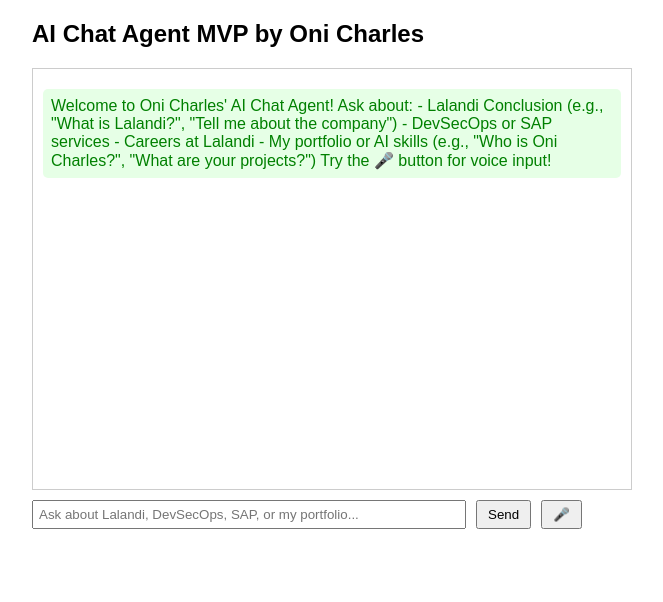
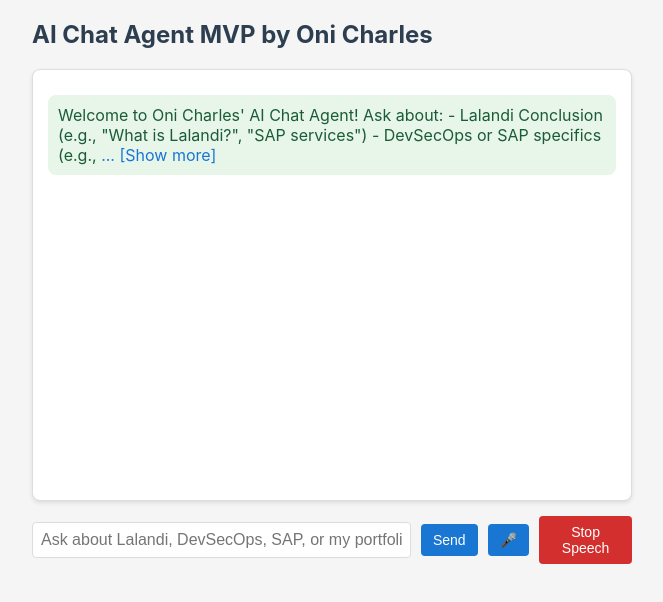
Before and after one commit to mainbtpty/AI-Chat-Agent-MVP, a plain HTML site: page Index.html in a window 1280 px wide. Shown: the whole page, without its empty margins (308-971 px from the left). Drawn offline with Linux system fonts and the light colour scheme.

Commit message:
Update Index.html

```diff
--- a/Index.html
+++ b/Index.html
@@ -3,19 +3,80 @@
 <head>
   <meta charset="UTF-8" />
   <meta name="viewport" content="width=device-width, initial-scale=1" />
-  <title>AI Chat Agent MVP with Gemini API</title>
+  <title>AI Chat Agent MVP by Oni Charles</title>
   <style>
-    body { font-family: Arial, sans-serif; max-width: 600px; margin: 20px auto; }
-    #chat { border: 1px solid #ccc; padding: 10px; height: 400px; overflow-y: auto; }
-    .message { margin: 10px 0; padding: 8px; border-radius: 5px; }
-    .user { text-align: right; color: blue; background: #e6f3ff; }
-    .agent { text-align: left; color: green; background: #e6ffe6; }
-    .error { text-align: left; color: red; background: #ffe6e6; }
-    #inputArea { margin-top: 10px; display: flex; gap: 10px; }
-    #userInput { width: 70%; padding: 5px; }
-    #sendBtn, #voiceBtn { padding: 5px 10px; cursor: pointer; }
-    #voiceBtn.listening { background: #ffcccc; }
-    .loading::after { content: '⏳'; animation: spin 1s infinite; }
+    body {
+      font-family: -apple-system, BlinkMacSystemFont, 'Segoe UI', Roboto, sans-serif;
+      max-width: 600px;
+      margin: 20px auto;
+      background: #f5f5f5;
+    }
+    h2 { color: #2c3e50; }
+    #chat {
+      border: 1px solid #ddd;
+      padding: 15px;
+      height: 400px;
+      overflow-y: auto;
+      background: #fff;
+      border-radius: 8px;
+      box-shadow: 0 2px 4px rgba(0,0,0,0.1);
+    }
+    .message {
+      margin: 10px 0;
+      padding: 10px;
+      border-radius: 8px;
+      animation: fadeIn 0.3s ease-in;
+    }
+    .user {
+      text-align: right;
+      color: #2c3e50;
+      background: #e3f2fd;
+    }
+    .agent {
+      text-align: left;
+      color: #1a5c37;
+      background: #e8f5e9;
+    }
+    .error {
+      text-align: left;
+      color: #d32f2f;
+      background: #ffebee;
+    }
+    #inputArea {
+      margin-top: 15px;
+      display: flex;
+      gap: 10px;
+      align-items: center;
+    }
+    #userInput {
+      width: 70%;
+      padding: 8px;
+      border: 1px solid #ddd;
+      border-radius: 4px;
+      font-size: 16px;
+    }
+    #sendBtn, #voiceBtn, #stopSpeechBtn {
+      padding: 8px 12px;
+      border: none;
+      border-radius: 4px;
+      cursor: pointer;
+      background: #1976d2;
+      color: #fff;
+      font-size: 14px;
+    }
+    #voiceBtn.listening { background: #d81b60; }
+    #stopSpeechBtn { background: #d32f2f; }
+    .loading::after {
+      content: '⏳';
+      animation: spin 1s infinite;
+      margin-left: 5px;
+    }
+    .truncated::after {
+      content: '... [Show more]';
+      color: #1976d2;
+      cursor: pointer;
+    }
+    @keyframes fadeIn { from { opacity: 0; } to { opacity: 1; } }
     @keyframes spin { 100% { transform: rotate(360deg); } }
   </style>
 </head>
@@ -29,6 +90,7 @@
   <input type="text" id="userInput" placeholder="Ask about Lalandi, DevSecOps, SAP, or my portfolio..." />
   <button id="sendBtn">Send</button>
   <button id="voiceBtn">🎤</button>
+  <button id="stopSpeechBtn">Stop Speech</button>
 </div>
 
 <script>
@@ -36,93 +98,175 @@
   const userInput = document.getElementById('userInput');
   const sendBtn = document.getElementById('sendBtn');
   const voiceBtn = document.getElementById('voiceBtn');
+  const stopSpeechBtn = document.getElementById('stopSpeechBtn');
+  let chatHistory = [];
+  let currentUtterance = null;
 
-  // Dataset for keyword-based responses
+  // Dataset
   const dataset = [
     {
-      keywords: ['about', 'company', 'lalandi', 'conclusion', 'who is lalandi', 'what is lalandi'],
-      answer: `Lalandi Conclusion is a Cape Town-based software development company established in 2006. As a proud member of the Dutch Conclusion group, we have earned the trust of clients in Africa and Europe as their preferred technology partner. Our mission is to craft bespoke software solutions where code meets artistry, blending creativity and technical expertise to streamline and optimize business operations. We are part of a unique ecosystem with over 30 expert companies, a 79% fan score, 4500+ professionals, and 500+ clients, enabling us to solve problems individually or collaboratively.`
+      id: 'company-overview',
+      subtopics: [
+        {
+          keywords: ['lalandi', 'conclusion', 'who is lalandi', 'what is lalandi'],
+          weight: 2,
+          answer: `Lalandi Conclusion is a Cape Town-based software development company established in 2006, part of the Dutch Conclusion group. We are trusted by clients in Africa and Europe for bespoke software solutions that blend artistry and technical expertise.`
+        },
+        {
+          keywords: ['ecosystem', 'conclusion group', 'network'],
+          weight: 1,
+          answer: `As part of the Conclusion group, Lalandi operates in a unique ecosystem with over 30 expert companies, a 79% fan score, 4500+ professionals, and 500+ clients, enabling collaborative problem-solving.`
+        }
+      ]
     },
     {
-      keywords: ['devsecops', 'security', 'software development', 'automation', 'agile', 'lean'],
-      answer: `Our DevSecOps service at Lalandi Conclusion offers leadership, team training, continuous process improvement, and a repository for shared best practices, blueprints, and code. We use a standardized set of tools across automated delivery pipelines to ensure efficiency. Our development-centric approach integrates Engineering, Operations, and Security Compliance, addressing concerns like secure design, governance, and skills gaps. By incorporating Agile and Lean principles, we enable adaptive design, evolutionary development, early implementation, and rapid, flexible deployment of software changes.`
+      id: 'devsecops',
+      subtopics: [
+        {
+          keywords: ['devsecops', 'security', 'automation', 'agile', 'lean'],
+          weight: 2,
+          answer: `Lalandi’s DevSecOps service integrates Engineering, Operations, and Security Compliance using Agile and Lean principles, offering leadership, team training, and standardized tools for efficient software delivery.`
+        },
+        {
+          keywords: ['devsecops benefits', 'security benefits', 'why devsecops'],
+          weight: 1,
+          answer: `Our DevSecOps approach ensures rapid, secure software deployment by addressing secure design, governance, and skills gaps, promoting best practices across automated pipelines.`
+        }
+      ]
     },
     {
-      keywords: ['sap', 'sap team', 'sap services', 'system stability', 'incident management'],
-      answer: `Our SAP team at Lalandi Conclusion provides comprehensive assistance and maintenance for SAP systems, focusing on:
-1. **System Stability**: Monitoring performance to ensure availability and minimize downtime.
-2. **Incident Management**: Resolving user-reported issues like errors or data inconsistencies.
-3. **Change Management**: Implementing updates, patches, and upgrades while following strict processes.
-4. **User Support**: Assisting users with queries, navigation, and training.
-5. **System Monitoring**: Proactively identifying issues and performing maintenance like backups and optimizations.
-6. **Continuous Improvement**: Enhancing functionality and usability.
-7. **Documentation**: Maintaining detailed system records for consistency.
-8. **Collaboration**: Working with IT teams and stakeholders to resolve complex issues.
-These services drive efficiency, innovation, and growth for our clients.`
+      id: 'sap-services',
+      subtopics: [
+        {
+          keywords: ['sap', 'sap team', 'sap services'],
+          weight: 2,
+          answer: `Lalandi’s SAP team provides comprehensive support for SAP systems, focusing on stability, incident management, user support, and continuous improvement to drive efficiency and innovation.`
+        },
+        {
+          keywords: ['system stability', 'sap stability'],
+          weight: 1,
+          answer: `We ensure SAP system stability by monitoring performance, minimizing downtime, and proactively resolving technical issues.`
+        },
+        {
+          keywords: ['incident management', 'sap issues'],
+          weight: 1,
+          answer: `Our SAP team promptly resolves user-reported incidents like system errors or data inconsistencies to minimize business disruption.`
+        },
+        {
+          keywords: ['user support', 'sap training'],
+          weight: 1,
+          answer: `We provide timely user support, including query resolution, system navigation assistance, and training to maximize SAP system usage.`
+        }
+      ]
     },
     {
-      keywords: ['careers', 'jobs', 'work at lalandi', 'vacancies', 'join lalandi'],
-      answer: `Interested in working at Lalandi Conclusion? We offer opportunities to contribute to meaningful IT projects as part of a collaborative team. Based in Cape Town and part of the Conclusion group, we recruit top technical minds in Africa to craft strategic software solutions. Check our current vacancies to join our talented team and help optimize clients' business operations! Visit our careers page for more details: https://www.conclusion.nl/en/lalandi#careers`
+      id: 'careers',
+      subtopics: [
+        {
+          keywords: ['careers', 'jobs', 'work at lalandi', 'vacancies', 'join lalandi'],
+          weight: 2,
+          answer: `Join Lalandi Conclusion in Cape Town to work on meaningful IT projects with a collaborative team. Check our vacancies at https://www.conclusion.nl/en/lalandi#careers.`
+        }
+      ]
     },
     {
-      keywords: ['expertise', 'services', 'what we do', 'software', 'architecture', 'devops', 'consulting'],
-      answer: `Lalandi Conclusion specializes in:
-- **Software Development**: Building the right software with precision and artistry.
-- **Architecture**: Enabling business growth through proven solution architectures and technologies.
-- **DevOps**: Harmonizing collaboration, automation, and continuous improvement for software excellence.
-- **IT Consulting**: Leveraging cutting-edge technologies and strategic insights to optimize digital infrastructure, enhance efficiency, and drive innovation.
-Our talented team collaborates to deliver strategic solutions that streamline and optimize business operations.`
+      id: 'expertise',
+      subtopics: [
+        {
+          keywords: ['expertise', 'services', 'what we do', 'software', 'architecture', 'devops', 'consulting'],
+          weight: 2,
+          answer: `Lalandi specializes in software development, solution architecture, DevOps, and IT consulting to optimize business operations with cutting-edge technologies.`
+        },
+        {
+          keywords: ['software development', 'build software'],
+          weight: 1,
+          answer: `We build bespoke software solutions with precision and artistry to meet business needs.`
+        },
+        {
+          keywords: ['architecture', 'solution architecture'],
+          weight: 1,
+          answer: `Our proven solution architectures enable business growth through strategic technology applications.`
+        }
+      ]
     },
     {
-      keywords: ['oni charles', 'who is charles', 'oni', 'charles'],
-      answer: `Professional Summary: Oni Charles
-I am a self-taught Web3 developer with strong front-end and blockchain integration skills. My expertise includes:
-- **Languages & Libraries**: JavaScript, Solidity, Python, Ethers.js, Web3.js, IPFS, Moralis.
-- **Frontend**: React.js, Next.js, Bootstrap, Material-UI, Redux.
-- **Backend & Tools**: Node.js, Express.js, MongoDB, PostgreSQL, REST APIs.
-- **Blockchain**: Ethereum, BDAG (BlockDAG Testnet), Hardhat, Truffle.
-- **Smart Contracts**: Solidity, Hardhat, OpenZeppelin.
-- **Web3 Stack**: MetaMask, IPFS, Web3.Storage, Moralis.
-- **AI Tools**: OpenAI (DALL·E, GPT), Hugging Face (Stable Diffusion), ChatGPT, Gemini.
-I specialize in deploying full-stack decentralized applications (dApps) with smart contracts, authentication (MetaMask), and decentralized storage. I built this chatbot to showcase my ability to integrate AI APIs with web technologies.`
+      id: 'oni-charles',
+      subtopics: [
+        {
+          keywords: ['oni charles', 'who is charles', 'oni', 'charles'],
+          weight: 2,
+          answer: `Oni Charles is a self-taught Web3 developer skilled in JavaScript, Solidity, Python, React, Node.js, and AI tools like Gemini and OpenAI, with experience in building dApps and AI-driven solutions like this chatbot.`
+        },
+        {
+          keywords: ['blockchain', 'web3', 'smart contracts'],
+          weight: 1,
+          answer: `I specialize in Web3 development, deploying decentralized applications with Solidity, Hardhat, and Ethereum, integrated with MetaMask and IPFS.`
+        }
+      ]
     },
     {
-      keywords: ['portfolio', 'projects', 'work', 'examples'],
-      answer: `My Portfolio: Oni Charles
-I’ve built projects like:
-- This AI-powered chatbot, integrating the Gemini API with voice input/output.
-- A web scraper for extracting website content (e.g., Lalandi Conclusion data).
-- Decentralized applications using React, Solidity, and Ethereum for Web3 solutions.
-- Full-stack apps with Node.js, Express, and MongoDB.
-Ask me about specific projects to learn more, or check my GitHub for code samples!`
+      id: 'portfolio',
+      subtopics: [
+        {
+          keywords: ['portfolio', 'projects', 'work', 'examples'],
+          weight: 2,
+          answer: `Oni Charles’ portfolio includes this AI chatbot (Gemini API, Web Speech API), a web scraper for Lalandi data, and Web3 dApps using React and Solidity. Ask for details or check my GitHub!`
+        }
+      ]
     },
     {
-      keywords: ['ai skills', 'machine learning', 'ai expertise', 'chatbot skills'],
-      answer: `AI Skills Showcase: Oni Charles
-This chatbot demonstrates my ability to integrate the Gemini AI API with web technologies, combining natural language processing with voice input/output using the Web Speech API. I have experience with AI tools like OpenAI (GPT, DALL·E), Hugging Face (Stable Diffusion), ChatGPT, and Gemini, as well as building user-friendly interfaces with React and Next.js. My skills extend to scripting and automation with Python and JavaScript, making me versatile in delivering AI-driven solutions.`
+      id: 'ai-skills',
+      subtopics: [
+        {
+          keywords: ['ai skills', 'machine learning', 'ai expertise', 'chatbot skills'],
+          weight: 2,
+          answer: `I built this chatbot to showcase my AI skills, integrating the Gemini API with web technologies and Web Speech API for voice input/output, complemented by experience with OpenAI and Hugging Face.`
+        }
+      ]
     }
   ];
 
-  // Add message to chat window
-  function addMessage(text, sender) {
+  // Add message to chat window with truncation
+  function addMessage(text, sender, fullText = text) {
     const msgDiv = document.createElement('div');
     msgDiv.className = `message ${sender}`;
-    msgDiv.textContent = text;
+    const maxDisplayLength = 150;
+    if (text.length > maxDisplayLength) {
+      msgDiv.textContent = text.substring(0, maxDisplayLength);
+      msgDiv.classList.add('truncated');
+      msgDiv.onclick = () => {
+        msgDiv.textContent = fullText;
+        msgDiv.classList.remove('truncated');
+      };
+    } else {
+      msgDiv.textContent = text;
+    }
     chat.appendChild(msgDiv);
     chat.scrollTop = chat.scrollHeight;
+    chatHistory.push({ sender, text: fullText });
+    if (chatHistory.length > 10) chatHistory.shift(); // Keep last 10 messages
   }
 
   // Speak text aloud
   function speak(text) {
     if ('speechSynthesis' in window) {
-      const utterance = new SpeechSynthesisUtterance(text);
-      utterance.lang = 'en-US';
-      utterance.rate = 1.0;
-      window.speechSynthesis.speak(utterance);
+      window.speechSynthesis.cancel(); // Stop any ongoing speech
+      currentUtterance = new SpeechSynthesisUtterance(text);
+      currentUtterance.lang = 'en-US';
+      currentUtterance.rate = 1.0;
+      window.speechSynthesis.speak(currentUtterance);
     } else {
       addMessage('Text-to-speech not supported in this browser.', 'error');
     }
   }
+
+  // Stop speech
+  stopSpeechBtn.addEventListener('click', () => {
+    if ('speechSynthesis' in window) {
+      window.speechSynthesis.cancel();
+      currentUtterance = null;
+    }
+  });
 
   // Voice recognition setup
   const SpeechRecognition = window.SpeechRecognition || window.webkitSpeechRecognition;
@@ -160,37 +304,50 @@ This chatbot demonstrates my ability to integrate the Gemini AI API with web tec
     voiceBtn.textContent = 'Voice Not Supported';
   }
 
-  // Improved keyword matching
+  // Advanced keyword matching with scoring
   function checkDataset(input) {
     const lowerInput = input.toLowerCase().trim();
     const inputWords = lowerInput.split(/\s+/);
     console.log('Checking dataset for:', lowerInput);
 
+    let bestMatch = null;
+    let highestScore = 0;
+
     for (const entry of dataset) {
-      const matched = entry.keywords.some(keyword => {
-        const keywordLower = keyword.toLowerCase();
-        // Check if keyword is a phrase or single word
-        if (keywordLower.includes(' ')) {
-          return lowerInput.includes(keywordLower);
+      for (const subtopic of entry.subtopics) {
+        let score = 0;
+        subtopic.keywords.forEach(keyword => {
+          const keywordLower = keyword.toLowerCase();
+          if (keywordLower.includes(' ')) {
+            if (lowerInput.includes(keywordLower)) score += subtopic.weight * 2;
+          } else {
+            if (inputWords.some(word => word.includes(keywordLower) || keywordLower.includes(word))) {
+              score += subtopic.weight;
+            }
+          }
+        });
+        console.log(`Subtopic: ${subtopic.answer.substring(0, 30)}..., Score: ${score}`);
+        if (score > highestScore) {
+          highestScore = score;
+          bestMatch = subtopic.answer;
         }
-        // Check if any input word matches the keyword
-        return inputWords.some(word => word.includes(keywordLower) || keywordLower.includes(word));
-      });
-      if (matched) {
-        console.log('Dataset match found:', entry.answer);
-        return entry.answer;
       }
+    }
+
+    if (highestScore > 0) {
+      console.log('Dataset match found:', bestMatch);
+      return bestMatch;
     }
     console.log('No dataset match, falling back to API');
     return null;
   }
 
-  // Call Gemini API with context and rate limit delay
+  // Call Gemini API with context and history
   let lastApiCall = 0;
   async function callGeminiAPI(userText) {
-    const apiKey = 'YOUR_ACTUAL_GEMINI_API_KEY'; // Replace with your valid Gemini API key
+    const apiKey = 'AIzaSyD1rrdR9nJs3TJCFYNlp1FfFWwhcJxoImo'; // Replace with your valid Gemini API key
     const url = 'https://generativelanguage.googleapis.com/v1beta/models/gemini-1.5-flash:generateContent';
-    const minDelay = 4000; // 4 seconds to avoid rate limits (15 RPM)
+    const minDelay = 4000; // 4 seconds to avoid rate limits
 
     // Enforce minimum delay
     const now = Date.now();
@@ -199,12 +356,26 @@ This chatbot demonstrates my ability to integrate the Gemini AI API with web tec
       await new Promise(resolve => setTimeout(resolve, minDelay - timeSinceLast));
     }
 
-    // Add context about Lalandi Conclusion
-    const context = `You are an AI assistant for Lalandi Conclusion, a Cape Town-based software development company part of the Dutch Conclusion group. Focus on providing information about their services (DevSecOps, SAP, software development, IT consulting), company details, or my portfolio as Oni Charles. If the query is unrelated, provide a general but concise response.`;
-    const fullText = `${context}\n\nUser query: ${userText}`;
+    // Build context with dataset and history
+    const datasetContext = dataset.map(entry =>
+      entry.subtopics.map(sub => sub.answer).join('\n')
+    ).join('\n\n');
+    const historyContext = chatHistory
+      .slice(-4)
+      .map(msg => `${msg.sender === 'user' ? 'User' : 'Assistant'}: ${msg.text}`)
+      .join('\n');
+    const prompt = `You are an AI assistant for Lalandi Conclusion, a Cape Town-based software development company. Use the following knowledge base to answer queries precisely in 2-3 sentences, focusing on Lalandi’s services (DevSecOps, SAP, software development, IT consulting), company details, or Oni Charles’ portfolio. If the query is unrelated, provide a concise general response.
+
+Knowledge Base:
+${datasetContext}
+
+Chat History:
+${historyContext}
+
+User Query: ${userText}`;
 
     const body = {
-      contents: [{ parts: [{ text: fullText }] }]
+      contents: [{ parts: [{ text: prompt }] }]
     };
 
     try {
@@ -247,7 +418,7 @@ This chatbot demonstrates my ability to integrate the Gemini AI API with web tec
     // Check dataset first
     const datasetReply = checkDataset(input);
     if (datasetReply) {
-      addMessage(datasetReply, 'agent');
+      addMessage(datasetReply, 'agent', datasetReply);
       speak(datasetReply);
       return;
     }
@@ -256,7 +427,7 @@ This chatbot demonstrates my ability to integrate the Gemini AI API with web tec
     addMessage('Thinking...', 'agent');
     const aiReply = await callGeminiAPI(input);
     chat.lastChild.remove(); // Remove "Thinking..." message
-    addMessage(aiReply, 'agent');
+    addMessage(aiReply, 'agent', aiReply);
     speak(aiReply);
   }
 
@@ -269,14 +440,14 @@ This chatbot demonstrates my ability to integrate the Gemini AI API with web tec
     if (recognition) recognition.start();
   });
 
-  // Welcome message with suggested queries
+  // Welcome message
   addMessage(
     `Welcome to Oni Charles' AI Chat Agent! Ask about:
-- Lalandi Conclusion (e.g., "What is Lalandi?", "Tell me about the company")
-- DevSecOps or SAP services
-- Careers at Lalandi
-- My portfolio or AI skills (e.g., "Who is Oni Charles?", "What are your projects?")
-Try the 🎤 button for voice input!`,
+- Lalandi Conclusion (e.g., "What is Lalandi?", "SAP services")
+- DevSecOps or SAP specifics (e.g., "Why DevSecOps?", "SAP stability")
+- Careers at Lalandi (e.g., "Jobs at Lalandi")
+- My portfolio (e.g., "Who is Oni Charles?", "Show projects")
+Use the 🎤 for voice input or "Stop Speech" to pause narration.`,
     'agent'
   );
 
```
